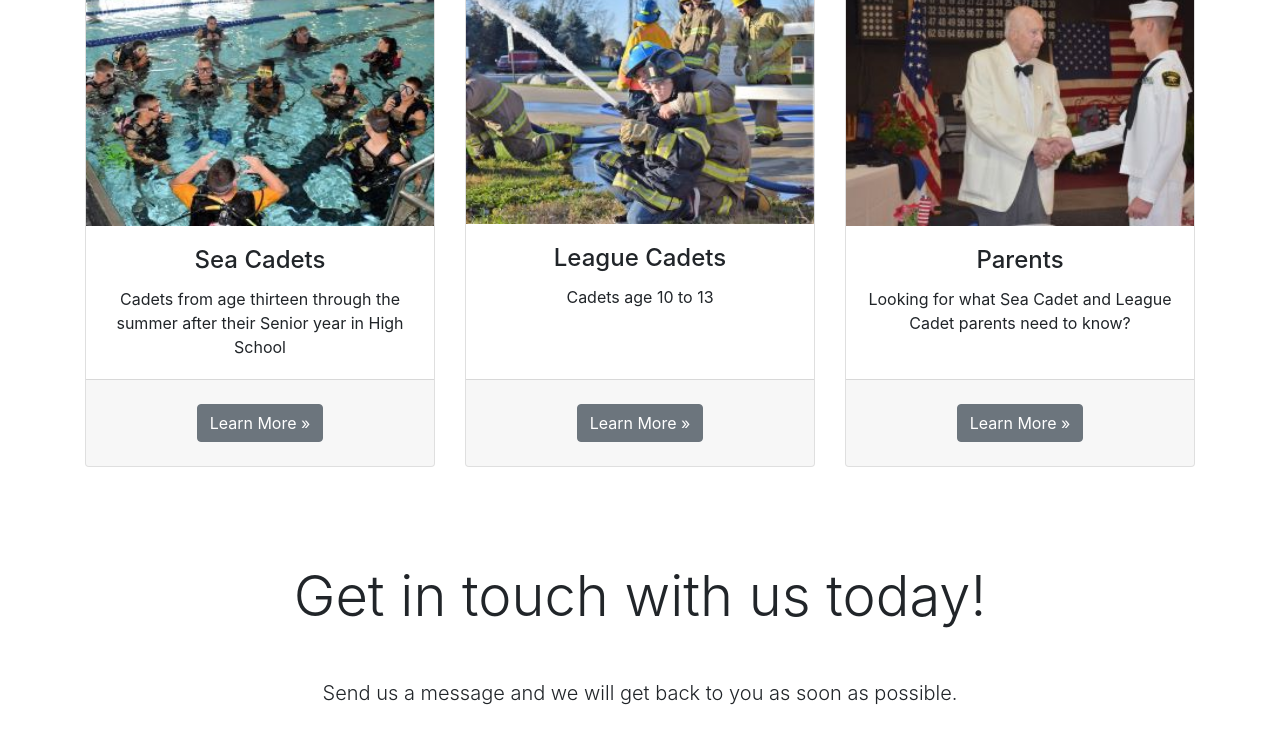
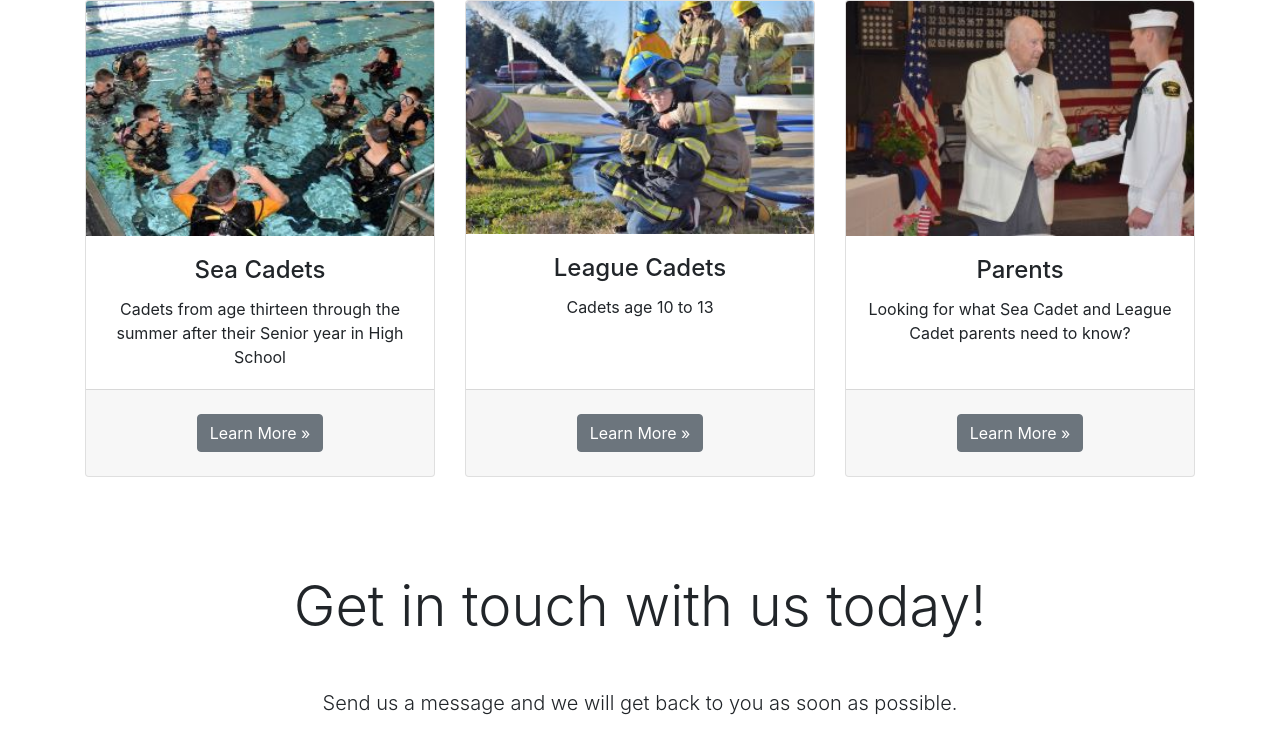
Before and after one commit to kyleburnsdev/atterburyseacadetsorg, a website: page src/index.html in a window 1280 px wide. Shown: the part 673-1410 px from the top of the page. Drawn offline with nearby package versions, Linux system fonts and the light colour scheme.

Commit message:
adds padding around main content

```diff
--- a/src/css/site.css
+++ b/src/css/site.css
@@ -22,3 +22,7 @@
     background-repeat: no-repeat;
     background-size: cover;
 }
+
+#main {
+    padding: 10px;
+}
```
